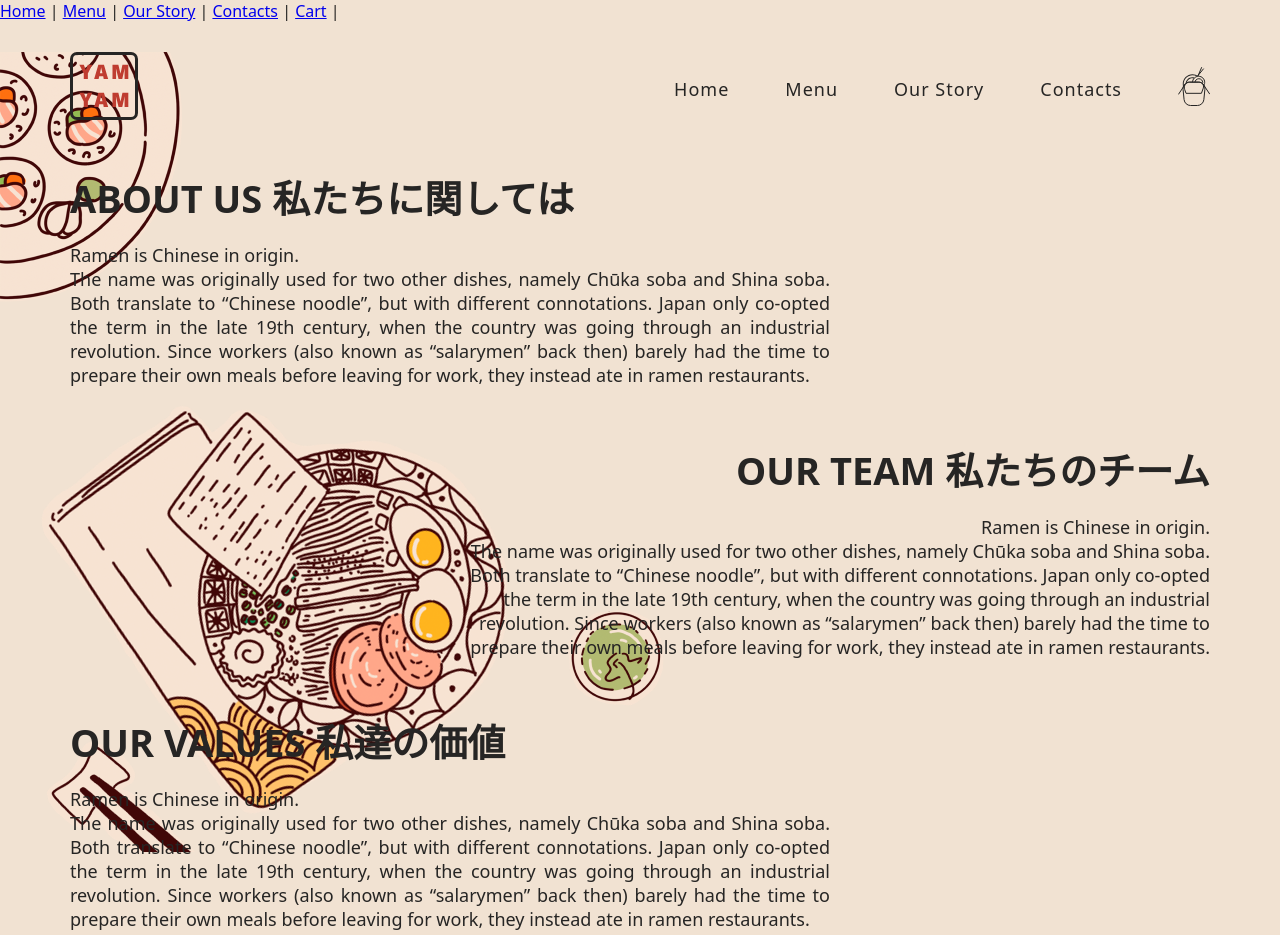
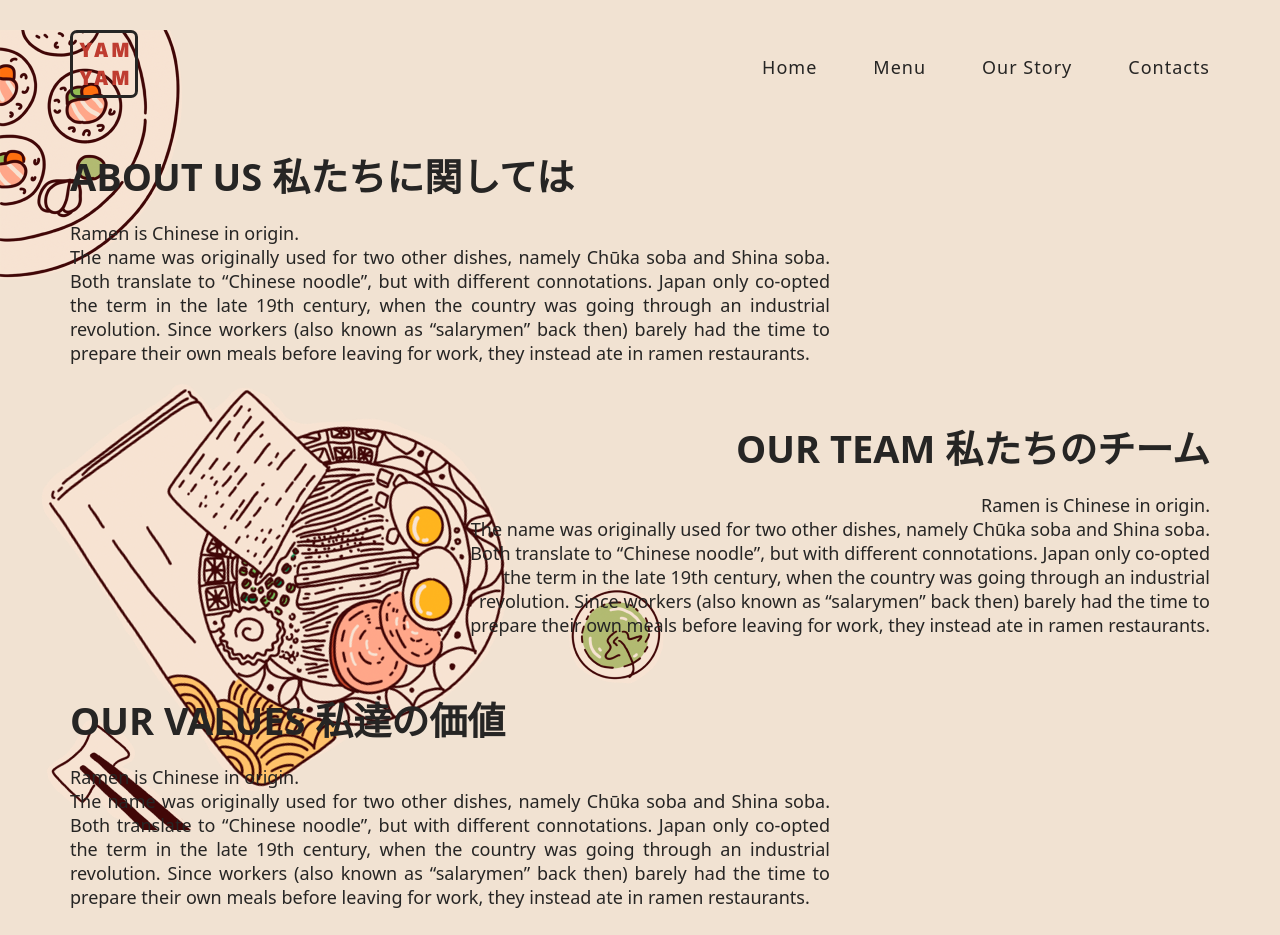
Before and after one commit to aarsaevv/yamyam, a Vue app: page /#/our-story in a window 1280 px wide. After the commit the page ends 913 px from the top, so only its background shows below. Built offline with nearby package versions, Linux system fonts and the light colour scheme.

Commit message:
Normalized links

```diff
--- a/src/App.vue
+++ b/src/App.vue
@@ -1,11 +1,11 @@
 <template>
-  <nav>
+  <!-- <nav>
     <router-link to="/">Home</router-link> |
     <router-link to="/menu">Menu</router-link> |
     <router-link to="/our-story">Our Story</router-link> |
     <router-link to="/contacts">Contacts</router-link> |
     <router-link to="/cart">Cart</router-link> |
-  </nav>
+  </nav> -->
   <router-view />
 </template>
 
--- a/src/components/UI/Navbar.vue
+++ b/src/components/UI/Navbar.vue
@@ -1,14 +1,17 @@
 <template>
 	<div class="navbar">
 		<div class="navbar__logo">
-      <a href=""><img src="../../assets/logo.svg" alt="YAMYAM" /></a>
+			<a href=""
+				><img
+					src="../../assets/logo.svg"
+					alt="YAMYAM"
+			/></a>
 		</div>
 		<div class="navbar__buttons">
-      <a href="#">Home</a>
-      <a href="#">Menu</a>
-      <a href="#">Our Story</a>
-      <a href="#">Contacts</a>
-      <a href=""><img src="../../assets/cart.svg" alt="Cart" /></a>
+			<router-link to="/">Home</router-link>
+			<router-link to="/menu">Menu</router-link>
+			<router-link to="/our-story">Our Story</router-link>
+			<router-link to="/contacts">Contacts</router-link>
 		</div>
 	</div>
 </template>
```
Lines whose indentation alone changed are shown as unchanged.
